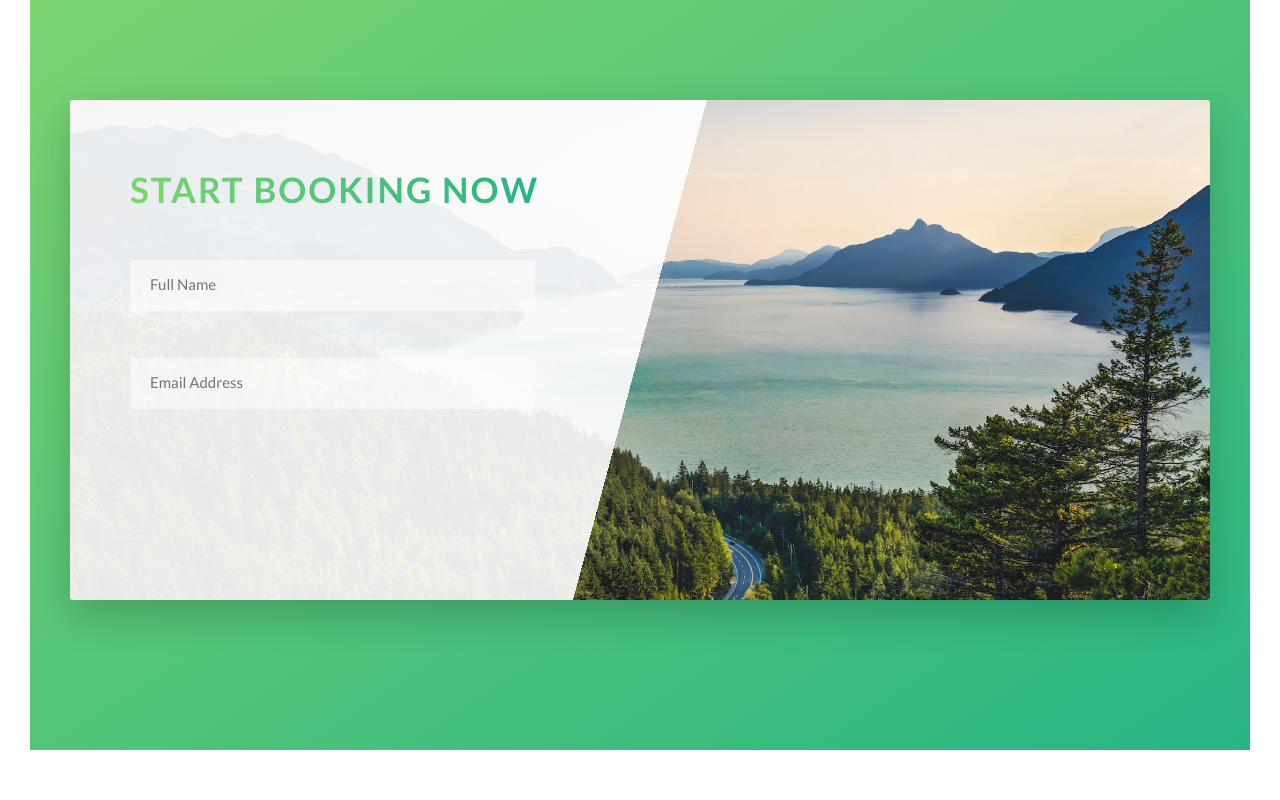
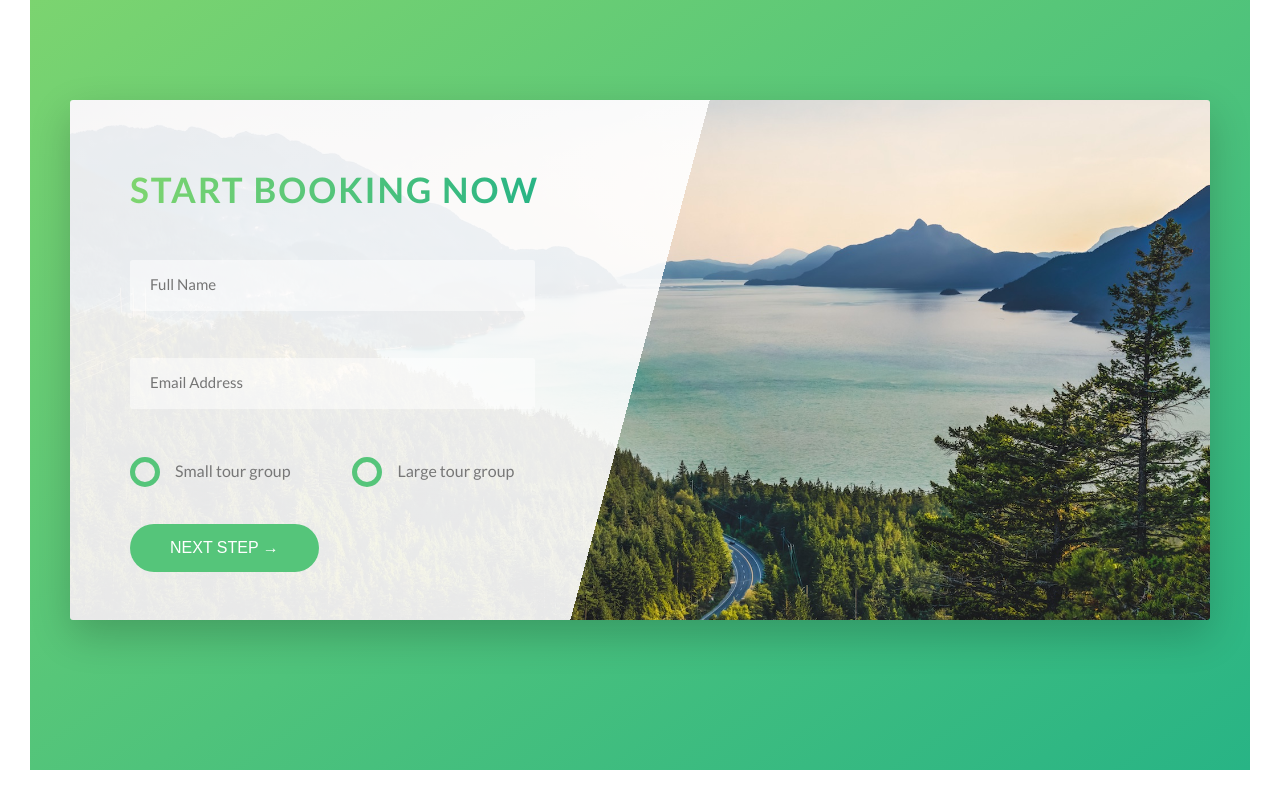
Before and after one commit to mohamed-abdou-mg/Natours-Template, a website: page index.html in a window 1280 px wide. Shown: the part 4510-5310 px from the top of the page. Drawn offline with Linux system fonts and the light colour scheme.

Commit message:
styling the radio buttons on section-form and finishing the final touch in this section

```diff
--- a/index.html
+++ b/index.html
@@ -262,6 +262,25 @@
                                     <input type="email" id="email" placeholder="Email Address" class="form__input" required>
                                     <label for="email" class="form__label">Email Address</label>
                                 </div>
+                                <div class="form__group">
+                                    <div class="form__radio-group">
+                                        <input type="radio" name="size" id="small" class="form__radio-input">
+                                        <label for="small" class="form__radio-label">
+                                            <span class="form__radio-button"></span>
+                                            Small tour group
+                                        </label>
+                                    </div>
+                                    <div class="form__radio-group">
+                                        <input type="radio" name="size" id="large" class="form__radio-input">
+                                        <label for="large" class="form__radio-label">
+                                            <span class="form__radio-button"></span>
+                                            Large tour group
+                                        </label>
+                                    </div>
+                                </div>
+                                <div class="form__group u-margin-top-medium">
+                                    <button href="#" class="btn btn--green">Next step &rarr;</button>
+                                </div>
                             </form>
                         </div>
                     </div>
--- a/sass/base/_utilities.scss
+++ b/sass/base/_utilities.scss
@@ -1,10 +1,10 @@
-.u-text-center { text-align: center;}
-.u-margin-bottom-small { margin-bottom: 1.5rem;}
-.u-margin-bottom-medium { margin-bottom: 4rem;}
-.u-margin-bottom-big { margin-bottom: 8rem;}
-.u-margin-bottom-huge { margin-bottom: 10rem;}
+.u-text-center { text-align: center !important;}
+.u-margin-bottom-small { margin-bottom: 1.5rem !important;}
+.u-margin-bottom-medium { margin-bottom: 4rem !important;}
+.u-margin-bottom-big { margin-bottom: 8rem !important;}
+.u-margin-bottom-huge { margin-bottom: 10rem !important;}
 
-.u-margin-top-small { margin-top: 1.5rem;}
-.u-margin-top-medium { margin-top: 4rem;}
-.u-margin-top-big { margin-top: 8rem;}
-.u-margin-top-huge { margin-top: 10rem;}
+.u-margin-top-small { margin-top: 1.5rem !important;}
+.u-margin-top-medium { margin-top: 4rem !important;}
+.u-margin-top-big { margin-top: 8rem !important;}
+.u-margin-top-huge { margin-top: 10rem !important;}
--- a/sass/components/_button.scss
+++ b/sass/components/_button.scss
@@ -1,5 +1,5 @@
 .btn {
-    &:link, &:visited{
+    &, &:link, &:visited{
         padding: 1.5rem 4rem;
         text-decoration: none;
         text-transform: uppercase;
@@ -8,6 +8,8 @@
         transition: all .2s ease-in-out;
         position: relative;
         font-size: 1.6rem;
+        border: none;
+        cursor: pointer;
     }
 
     &:hover {
--- a/sass/components/_form.scss
+++ b/sass/components/_form.scss
@@ -14,7 +14,7 @@
         border: none;
         border-bottom: 3px solid transparent;
         background-color: rgba($color-white, .5);
-
+        transition: all .3s ease-in-out;
         &:focus {
             outline: none;
             border: none;
@@ -41,4 +41,50 @@
         visibility: hidden;
         transform: translateY(-4rem);
     }
+
+    &__radio-group {
+        width: 49%;
+        display: inline-block;
+    }
+
+    &__radio-label {
+        font-size: 1.6rem;
+        cursor: pointer;
+        position: relative;
+        padding-left: 4.5rem;
+    }
+
+    &__radio-button {
+        width: 3rem;
+        height: 3rem;
+        border-radius: 50%;
+        border: 5px solid $color-primary;
+        display: inline-block;
+        position: absolute;
+        top: -.4rem;
+        left: 0;
+
+        &::after {
+            content: "";
+            display: block;
+            width: 1.3rem;
+            height: 1.3rem;
+            border-radius: 50%;
+            background-color: $color-primary;
+            position: absolute;
+            top: 50%;
+            left: 50%;
+            transform: translate(-50%, -50%);
+            opacity: 0;
+            transition: all .2s ease-in-out;
+        }
+    }
+
+    &__radio-input {
+       display: none;
+    }
+
+    &__radio-input:checked + &__radio-label &__radio-button::after {
+        opacity: 1;
+    }
 }
--- a/sass/pages/_home.scss
+++ b/sass/pages/_home.scss
@@ -36,7 +36,7 @@
 
 .book {
     background-image: linear-gradient(105deg, rgba($color-white, .9) 0%, rgba($color-white, .9) 50%, transparent 50%), url(../img/nat-10.jpg);
-    height: 50rem;
+    height: 52rem;
     background-size: cover;
     border-radius: .3rem;
     box-shadow: 0 1.5rem 4rem rgba($color-black, .2);
```
Also changed, not shown: css/style.css.
